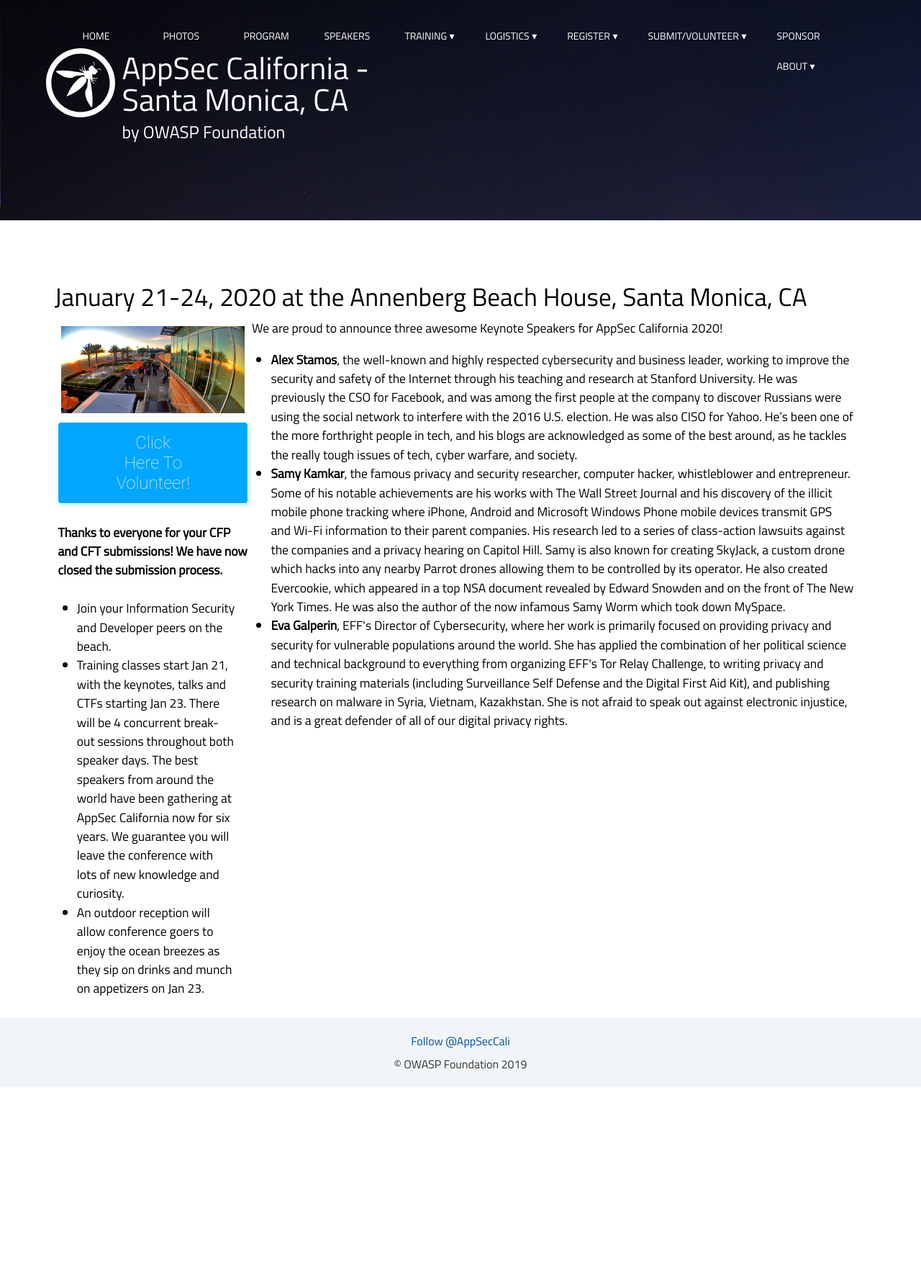
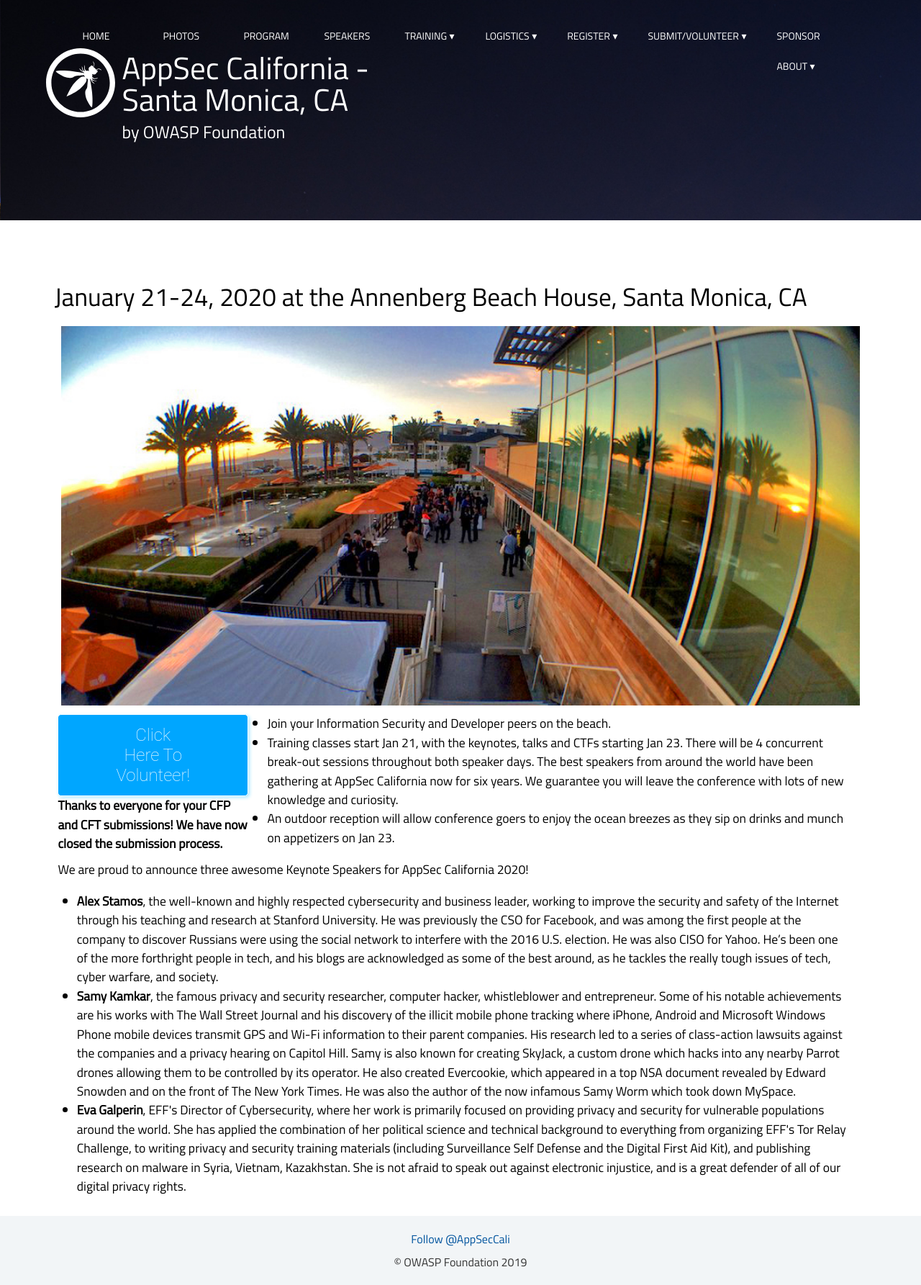
Before and after one commit to OWASP/2020-appseccalifornia, a Jekyll site: the page built from index.html, in a window 1280 px wide. Shown: the whole page at 72% size. Built offline with Jekyll 4.4.1, drawn with Linux system fonts in a browser that asks for light colours; some web fonts are replaced; comment, search, counter and statistics services are not loaded; before the commit the page ends 1510 px from its top, so only the background shows below that.

Commit message:
playing with layout

```diff
--- a/index.html
+++ b/index.html
@@ -14,12 +14,8 @@
 <div class="row"><h2>January 21-24, 2020 at the Annenberg Beach House, Santa Monica, CA</h2></div>
 <div class="row"><div class="column" width="100%"><img src="../assets/images/fisheye.jpg" width="100%" align="center" style="padding:5px;">
 <br>
-<div width="20%" align="left"><button name="cftButton" class="button" onclick="window.location.href='https://signup.com/go/QGXzxkB';">Click Here To Volunteer!</button>
-<br>
-<br>
-<strong>Thanks to everyone for your CFP and CFT submissions! We have now closed the submission process.</strong>
-<br>
-</div>
+<div class="row"><div width="20%" align="left"><button name="cftButton" class="button" onclick="window.location.href='https://signup.com/go/QGXzxkB';">Click Here To Volunteer!</button>
+<div><strong>Thanks to everyone for your CFP and CFT submissions! We have now closed the submission process.</strong></div></div>
 <br>
 <div>
 <ul>
```
